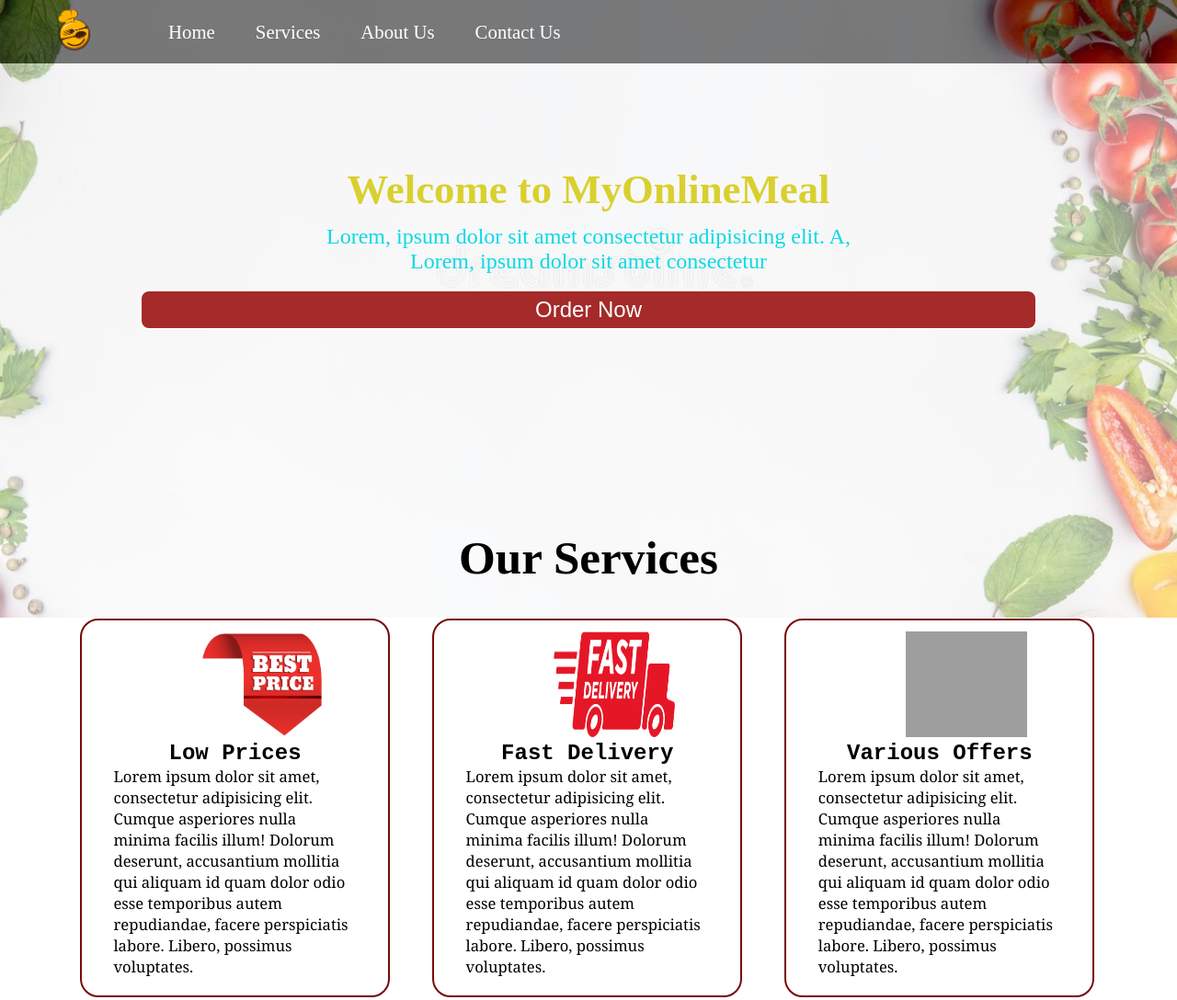
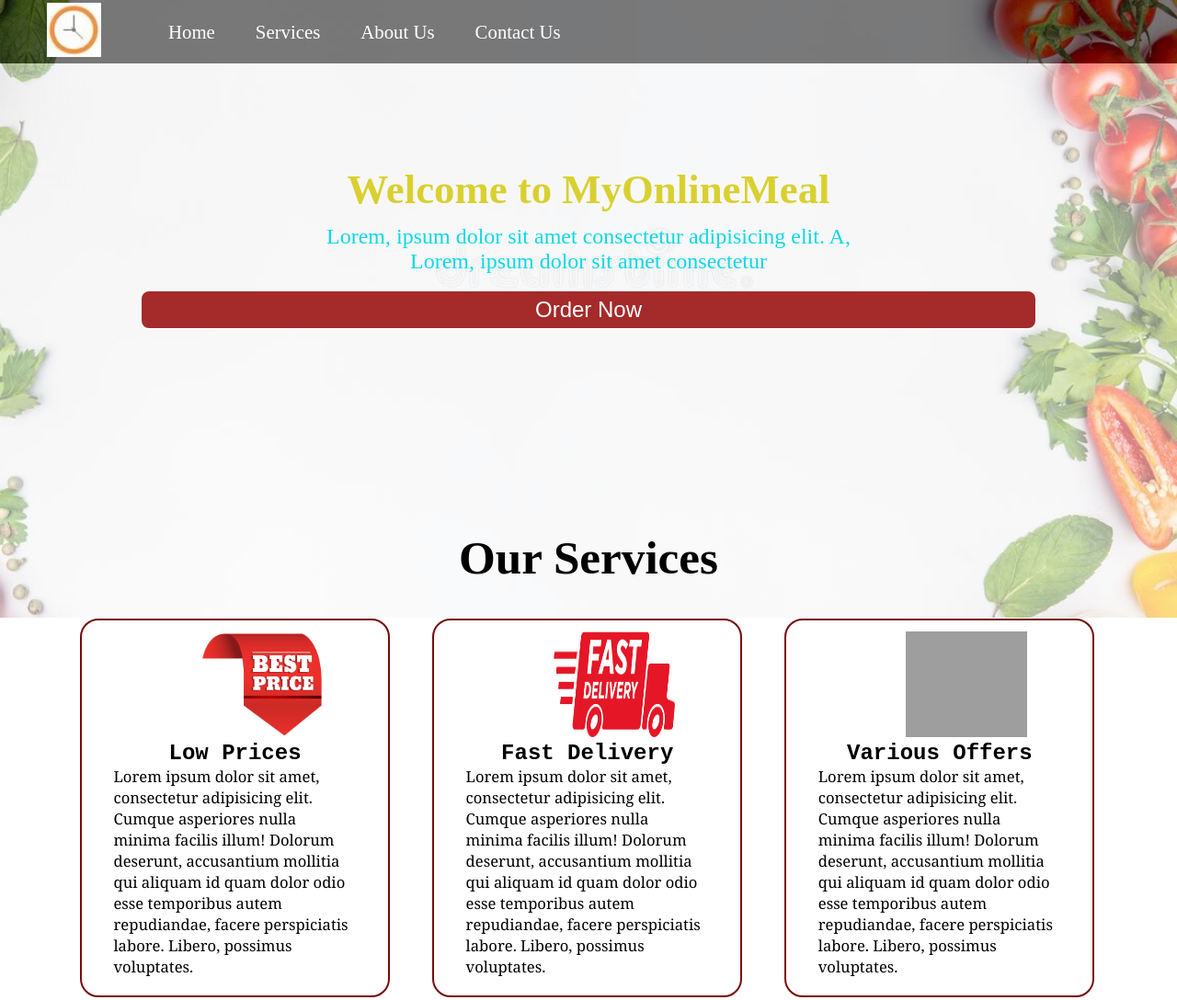
Before and after one commit to prakashrana210/Food-Delivery-Project, a plain HTML site: page index.html in a window 1280 px wide. Shown: the top 1088 px of the page at 92% size. Drawn offline with Linux system fonts and the light colour scheme; grey boxes are pictures that could not be loaded; a web font is replaced by a local one.

Commit message:
Update index.html

```diff
--- a/index.html
+++ b/index.html
@@ -12,7 +12,7 @@
 <body>
     <nav id="navbar">
         <div id="logo">
-            <img src="images/New-Logo.png" alt="MyOnlineMeal.com">
+            <img src="images/logo.jpg" alt="MyOnlineMeal.com">
         </div>
         <ul>
             <li class="item"><a href="#">Home</a></li>
```
